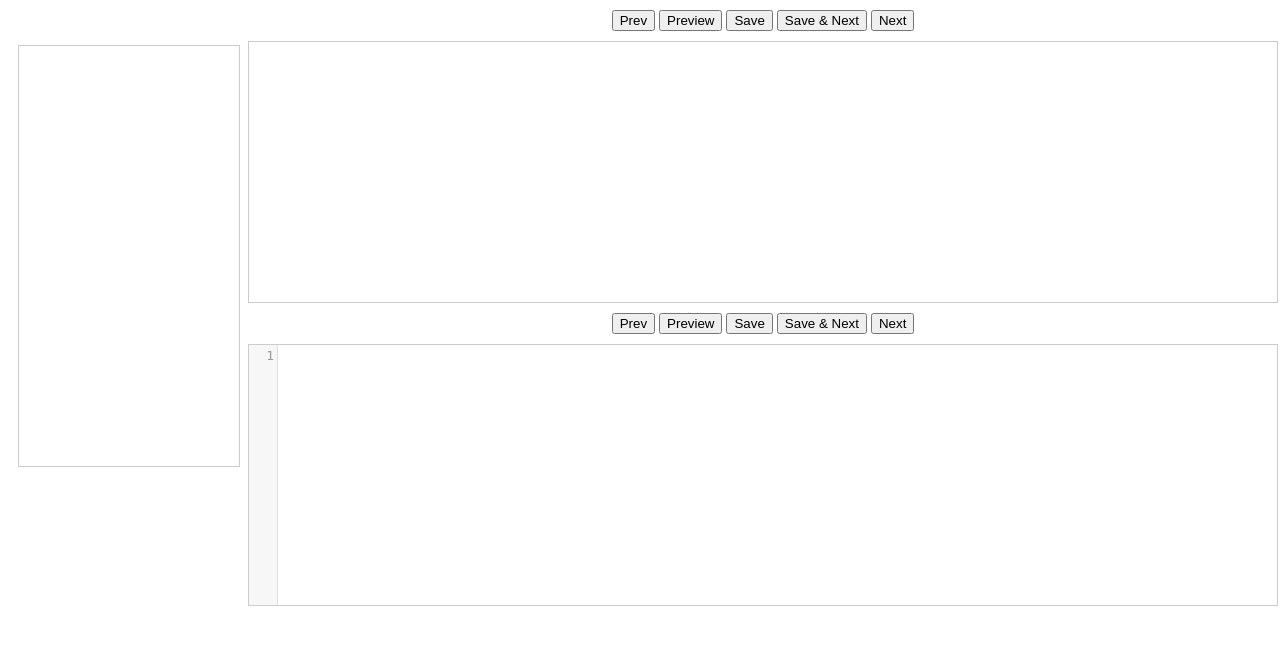
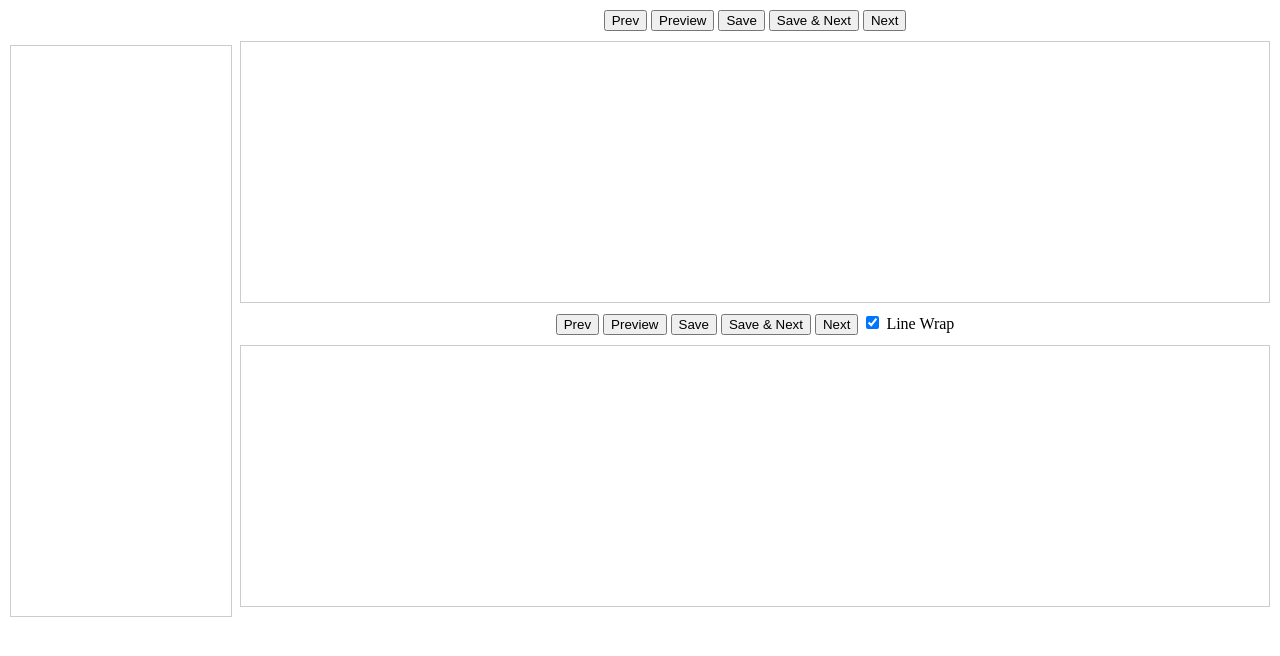
Before and after one commit to translatable-exegetical-tools/Abbott-Smith, a PHP site: page / in a window 1280 px wide. Shown: the top 656 px of the page. Run offline with PHP 8.4, Linux system fonts and the light colour scheme.

Commit message:
added line wrap for editor

```diff
--- a/editor/css/editor.css
+++ b/editor/css/editor.css
@@ -1,5 +1,7 @@
 body {
 	width: 100%;
+	margin: 0;
+	padding: 0;
 }
 
 #index {
@@ -7,7 +9,7 @@ body {
 	border: 1px solid #ccc;
 	padding: 10px;
 	width: 200px;
-	height: 400px;
+	height: 550px;
 	overflow: auto;
 	float: left;
 }
--- a/editor/index.php
+++ b/editor/index.php
@@ -70,6 +70,7 @@ function pr($a) {
 		<button name="save">Save</button>
 		<button name="savenext">Save &amp; Next</button>
 		<button name="next">Next</button>
+		<label><input type="checkbox" name="wrap" value="1" checked="checked"> Line Wrap</label>
 	</div>
 
 	<input type="hidden" name="id">
--- a/editor/js/autocomplete.js
+++ b/editor/js/autocomplete.js
@@ -63,9 +63,10 @@ function completeIfInTag(cm) {
 	});
 }
 
+var wrap = $('#form input[name=wrap]').get(0).checked ? true : false;
 var editor = CodeMirror.fromTextArea(document.getElementById("code"), {
 	mode: "text/html",
-	lineNumbers: true,
+	lineWrapping: wrap,
 	extraKeys: {
 		"'<'": completeAfter,
 		"'/'": completeIfAfterLt,
@@ -76,3 +77,8 @@ var editor = CodeMirror.fromTextArea(document.getElementById("code"), {
 		}
 	}
 });
+
+$('#form input[name=wrap]').change(function(evt) {
+	var wrap = this.checked ? true : false;
+	editor.setOption('lineWrapping', wrap);
+});
```
